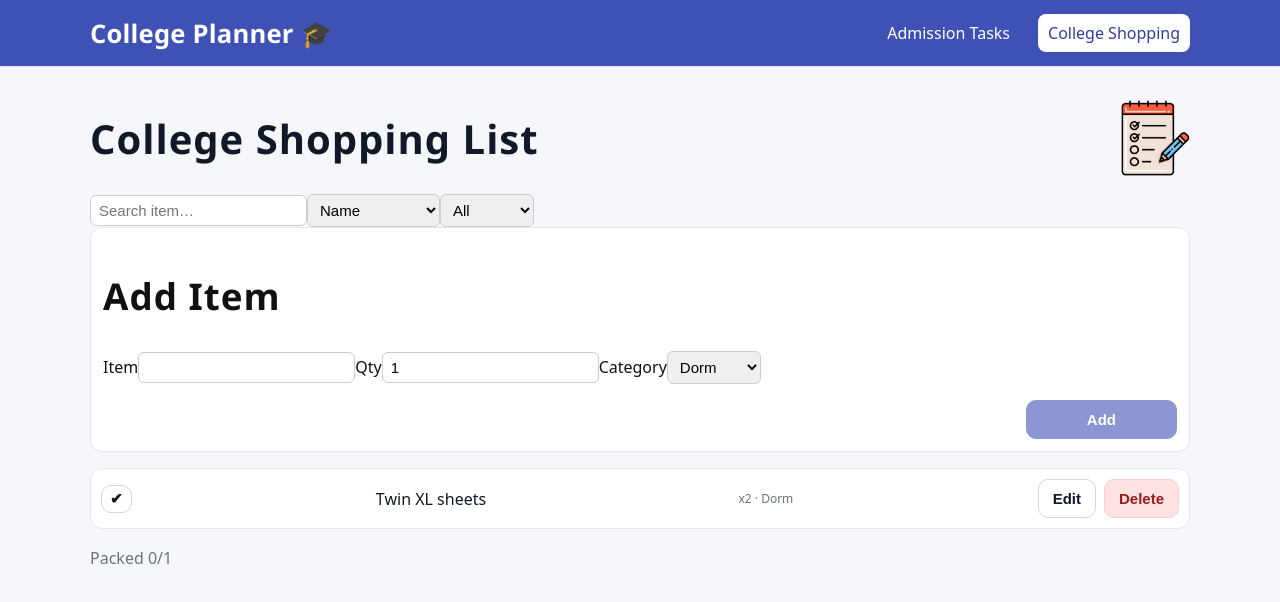
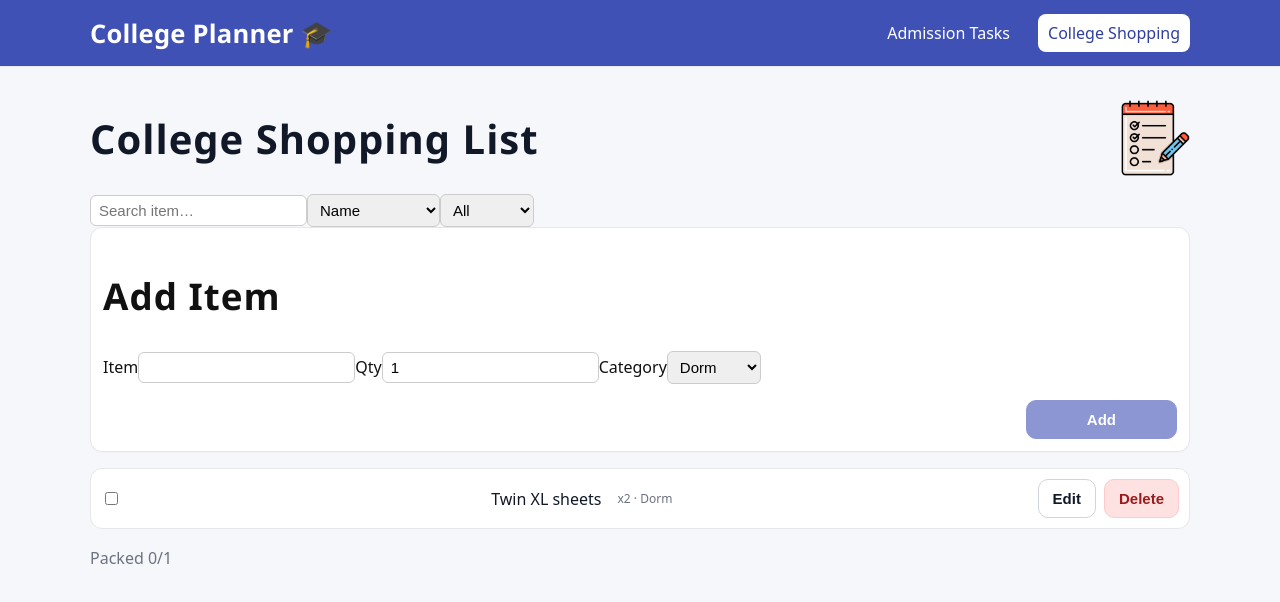
Before and after one commit to volha83/College-Planner, a React (Vite) app: page /shopping in a window 1280 px wide. Shown: the top 602 px of the page. Built offline with nearby package versions, Linux system fonts and the light colour scheme; no server answers.

Commit message:
last updated

```diff
--- a/src/features/shopping/ItemRow.jsx
+++ b/src/features/shopping/ItemRow.jsx
@@ -50,19 +50,28 @@ export default function ItemRow({ item, onToggle, onEdit, onDelete }) {
           </>
         ) : (
           <>
-            <button
-              type="button"
+            <input
+              type="checkbox"
+              checked={item.packed}
+              onChange={() => onToggle(item.id)}
+              aria-label={`Mark ${item.name} packed`}
+              style={{ marginRight: 8 }}
+            />
+            <div
               onClick={() => onToggle(item.id)}
-              title="Toggle packed"
-              className="btn btn-ghost"
-              style={{ padding: '4px 8px' }}
+              style={{
+                display: 'flex',
+                alignItems: 'center',
+                gap: 8,
+                cursor: 'pointer',
+              }}
             >
-              ✔
-            </button>
-            <span onClick={() => setIsEditing(true)}>{item.name}</span>
-            <span style={{ color: '#6b7280', marginLeft: 8, fontSize: 12 }}>
-              x{item.qty} · {item.category}
-            </span>
+              <span>{item.name}</span>
+
+              <span style={{ color: '#6b7280', marginLeft: 8, fontSize: 12 }}>
+                x{item.qty} · {item.category}
+              </span>
+            </div>
             <div style={{ display: 'flex', gap: 8 }}>
               <button
                 type="button"
```
